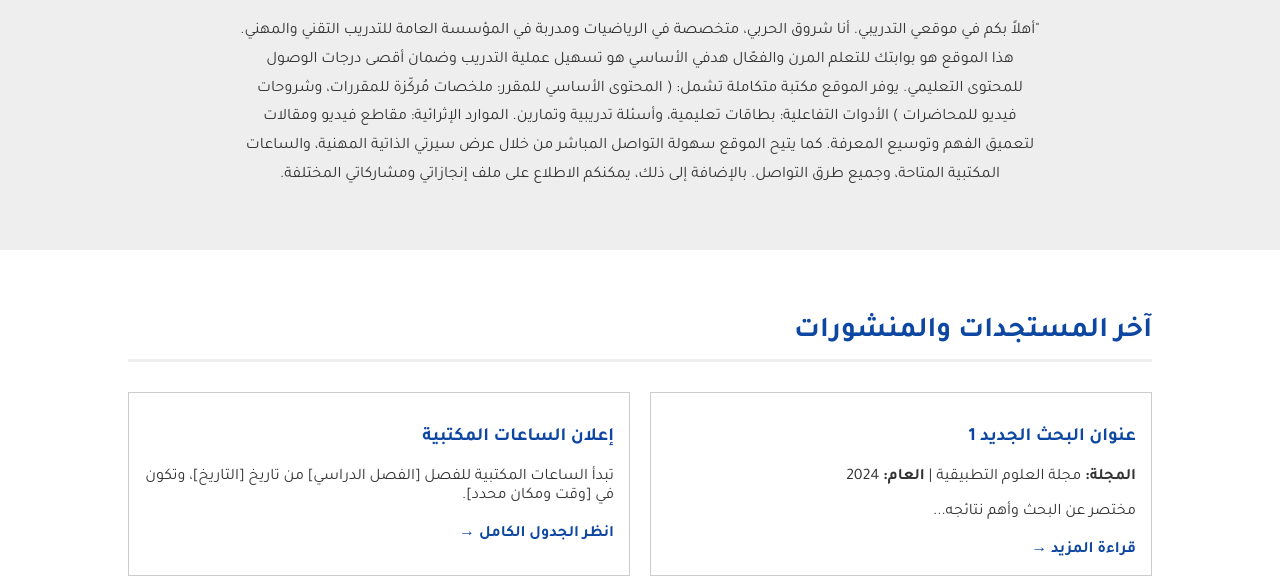
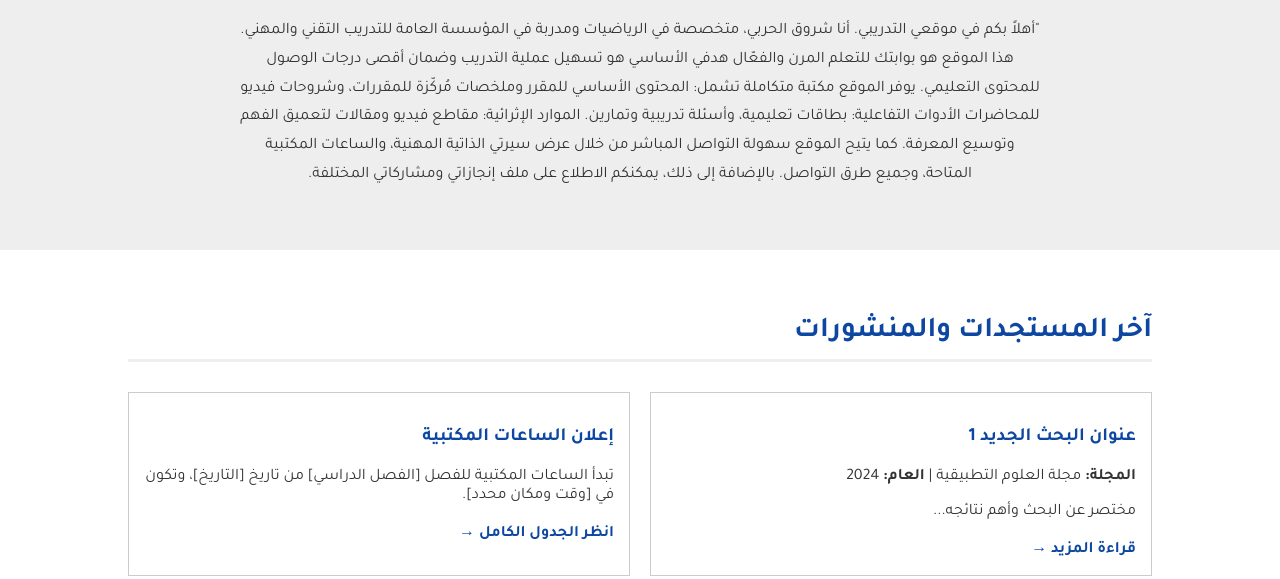
Before and after one commit to msh042022-collab/SHOROG, a plain HTML site: page index.html in a window 1280 px wide. Shown: the part 300-879 px from the top of the page. Drawn offline with Linux system fonts and the light colour scheme.

Commit message:
Update index.html

```diff
--- a/index.html
+++ b/index.html
@@ -34,7 +34,7 @@
 
 يوفر الموقع مكتبة متكاملة تشمل:
 
-( المحتوى الأساسي للمقرر: ملخصات مُركّزة للمقررات، وشروحات فيديو للمحاضرات )
+ المحتوى الأساسي للمقرر وملخصات مُركّزة للمقررات، وشروحات فيديو للمحاضرات
 
 الأدوات التفاعلية: بطاقات تعليمية، وأسئلة تدريبية وتمارين.
 
```
